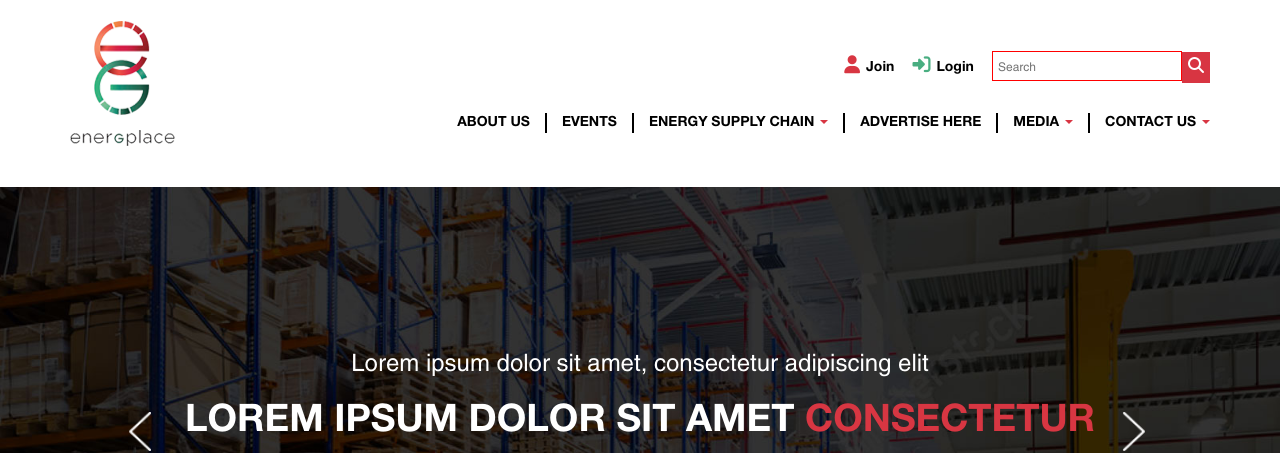
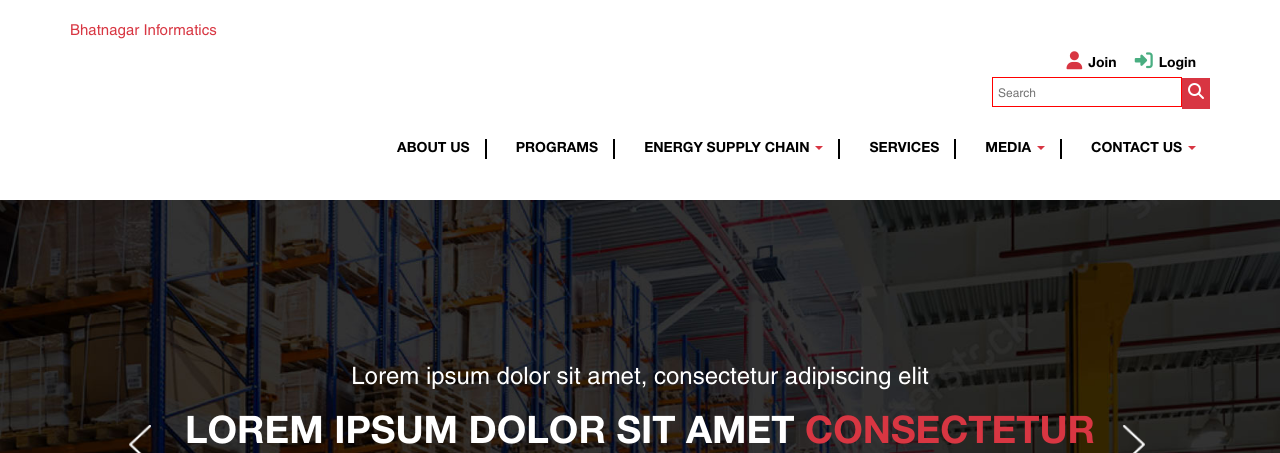
Before and after one commit to bhatnagarswati/info, a PHP site: page / in a window 1280 px wide. Shown: the top 453 px of the page. Run offline with PHP 8.4, Linux system fonts and the light colour scheme; some libraries are stand-ins or nearby versions.

Commit message:
added project

```diff
--- a/index.php
+++ b/index.php
@@ -31,31 +31,30 @@
                         <span class="icon-bar"></span>
                         <span class="icon-bar"></span>
                     </button>
-                    <a class="Site-logo" href="index.html"><img src="images/logo.png" class="img-responsive"></a>
+                    <a class="Site-logo" href="index.html">Bhatnagar Informatics</a>
                 </div>
                 <div class="search-sec">
                     <div class="join-user">
                         <div class="join-login"><a href="register.html"><span class="color-red"><i class="fa fa-user" aria-hidden="true"></i></span>Join</a>
                     <a href="login.html"><span class="color-green"><i class="fa fa-sign-in" aria-hidden="true"></i></span>Login</a>
                 </div>
-                <div class="user-logout" style="display: none">
+                <!--div class="user-logout" style="display: none">
                     <img src="images/user.png" class="img-responsive"> <span class="user-nm">Hello PK</span>
                     <a href="login.html"><span class="color-green"><i class="fa fa-sign-out" aria-hidden="true"></i></span>Logout</a>
-                </div></div>
+                </div></div-->
                     <span><input type="text" placeholder="Search"><button type="button"><i class="fa fa-search" aria-hidden="true"></i></button></span></div>
                 <!-- Collect the nav links, forms, and other content for toggling -->
                 <div class="collapse navbar-collapse" id="navbar-collapse-1">
                     <ul class="nav navbar-nav navbar-right">
                         <li><a href="#">About Us </a></li>
-                        <li><a href="#">Events</a></li>
+                        <li><a href="#">Programs</a></li>
                         <li class="dropdown">
                             <a href="#" class="dropdown-toggle" data-toggle="dropdown">ENERGY SUPPLY CHAIN <b class="caret"></b></a>
                             <ul class="dropdown-menu">
                                 <li><a href="#">Leval 1 to 6</a></li>
-
                             </ul>
                         </li>
-                        <li><a href="#">Advertise Here</a></li>
+                        <li><a href="#">Services</a></li>
                         <li class="dropdown">
                             <a href="#" class="dropdown-toggle" data-toggle="dropdown">Media <b class="caret"></b></a>
                             <ul class="dropdown-menu">
```
